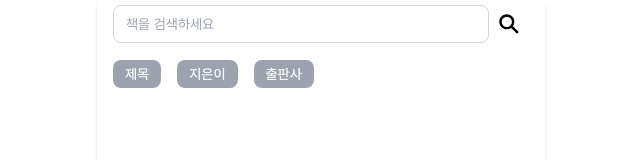
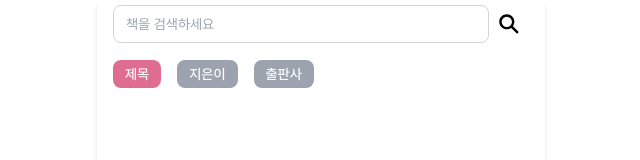
Before and after one commit to SSAFY-BOOKKOO/backend, a React (Vite) app in the folder frontend/: page /search in a window 1280 px wide. Shown: the top 160 px of the page, without its empty margins (319-959 px from the left). Built offline with nearby package versions, Linux system fonts and the light colour scheme.

Commit message:
fix : 태그 하나 필수 선택으로 변경

```diff
--- a/frontend/src/components/Library/Search/BookInfoTag.jsx
+++ b/frontend/src/components/Library/Search/BookInfoTag.jsx
@@ -6,6 +6,12 @@ const BookInfoTag = ({ selectedTag, setSelectedTag }) => {
     { id: 2, name: '지은이', value: 'author' },
     { id: 3, name: '출판사', value: 'publisher' },
   ];
+
+  useEffect(() => {
+    if (!selectedTag) {
+      setSelectedTag('title');
+    }
+  }, [selectedTag, setSelectedTag]);
 
   const handleTagClick = value => {
     setSelectedTag(value === selectedTag ? '' : value);
```
